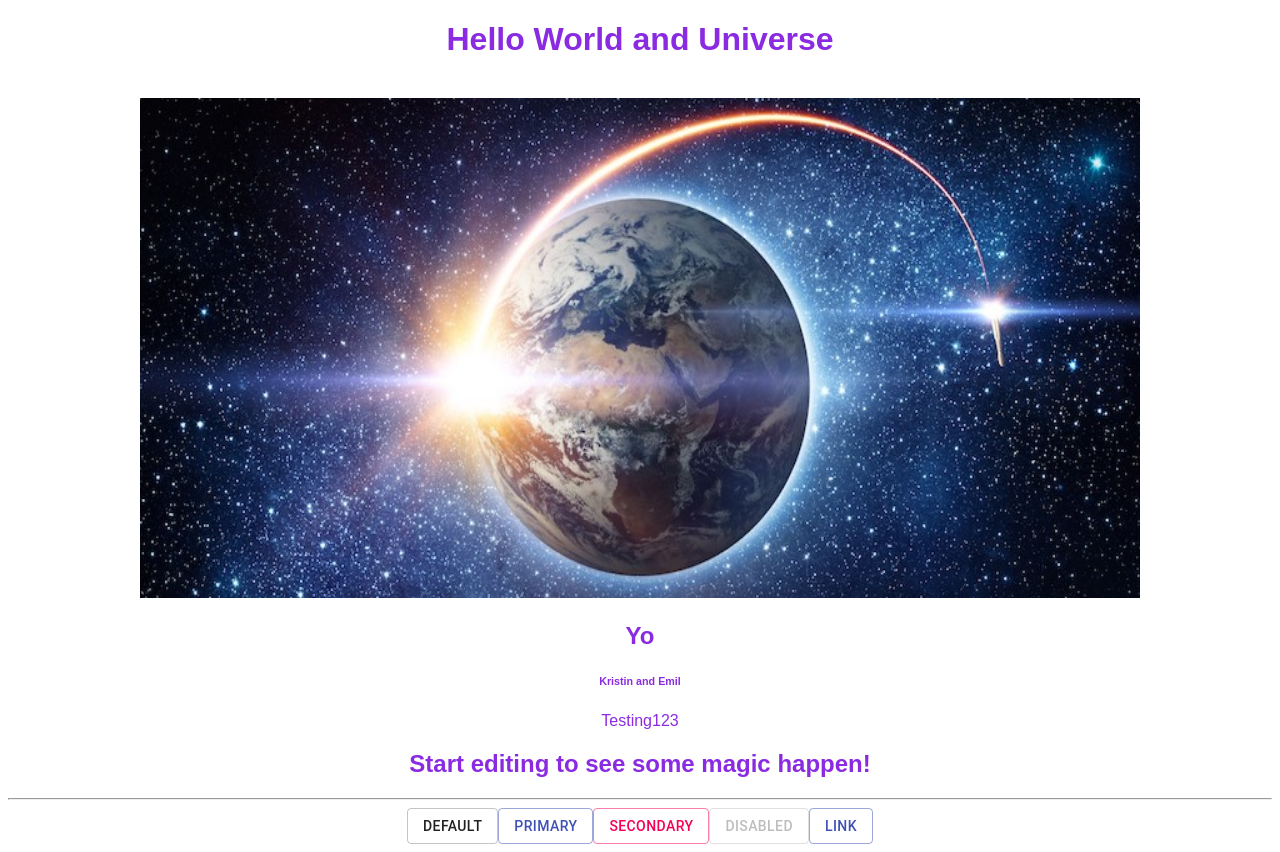
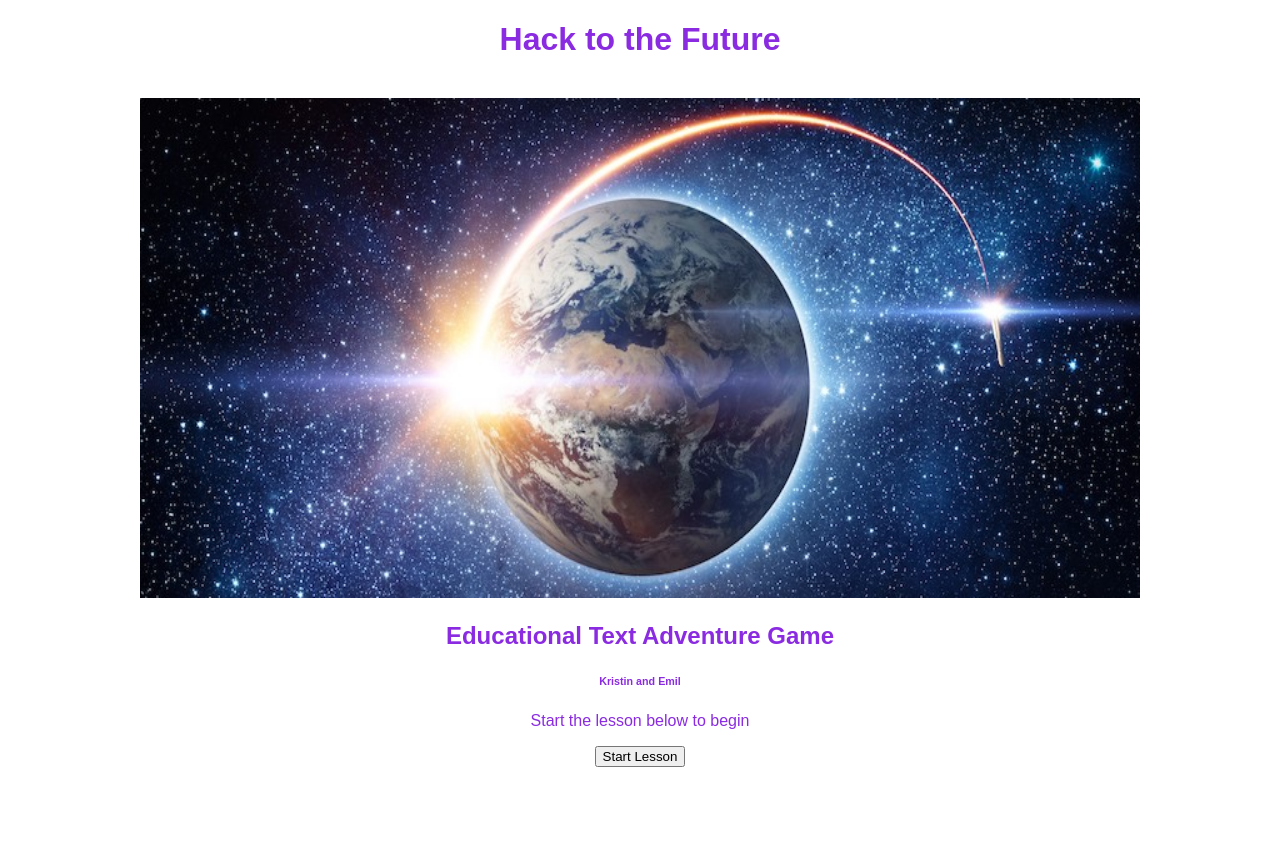
Before and after one commit to EmilSalmanzadeh/SFHacks, a React (Create React App) app: page / in a window 1280 px wide. After the commit the page ends 800 px from the top, so only its background shows below. Built offline with nearby package versions, Linux system fonts and the light colour scheme.

Commit message:
emil sat lesson pg start

```diff
--- a/src/App.js
+++ b/src/App.js
@@ -3,27 +3,17 @@ import "./styles.css";
 
 export default function App() {
   return (
+    <body>
     <div className="App">
-      <h1>Hello World and Universe</h1><br/>
+      <h1>Hack to the Future</h1><br/>
       <img src="/imgs/space1.jpeg" class="img" width="1000" height="500"/>
-      <h2> Yo</h2>
+      <h2>Educational Text Adventure Game</h2>
       <h6>Kristin and Emil</h6>
-      <p>Testing123</p>
-      <h2>Start editing to see some magic happen!</h2>
-      <hr/>
-      <Button variant="outlined">Default</Button>
-      <Button variant="outlined" color="primary">
-        Primary
-      </Button>
-      <Button variant="outlined" color="secondary">
-        Secondary
-      </Button>
-      <Button variant="outlined" disabled>
-        Disabled
-      </Button>
-      <Button variant="outlined" color="primary" href="#outlined-buttons">
-        Link
-      </Button>
+      <p>Start the lesson below to begin</p>
+      <a href="lesson.html">
+        <button>Start Lesson</button>
+      </a>
     </div>
+    </body>
   );
 }
```
Also changed, not shown: public/lesson.html (added, +13 -0 lines).
